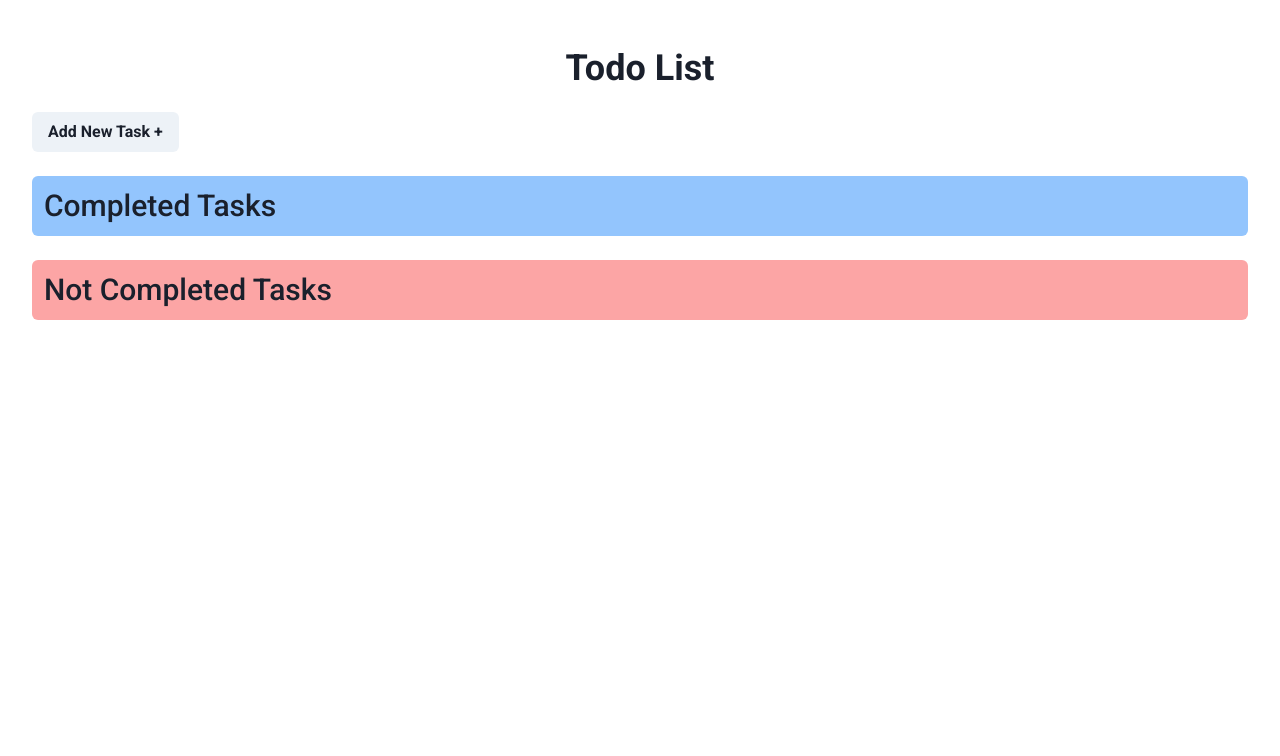
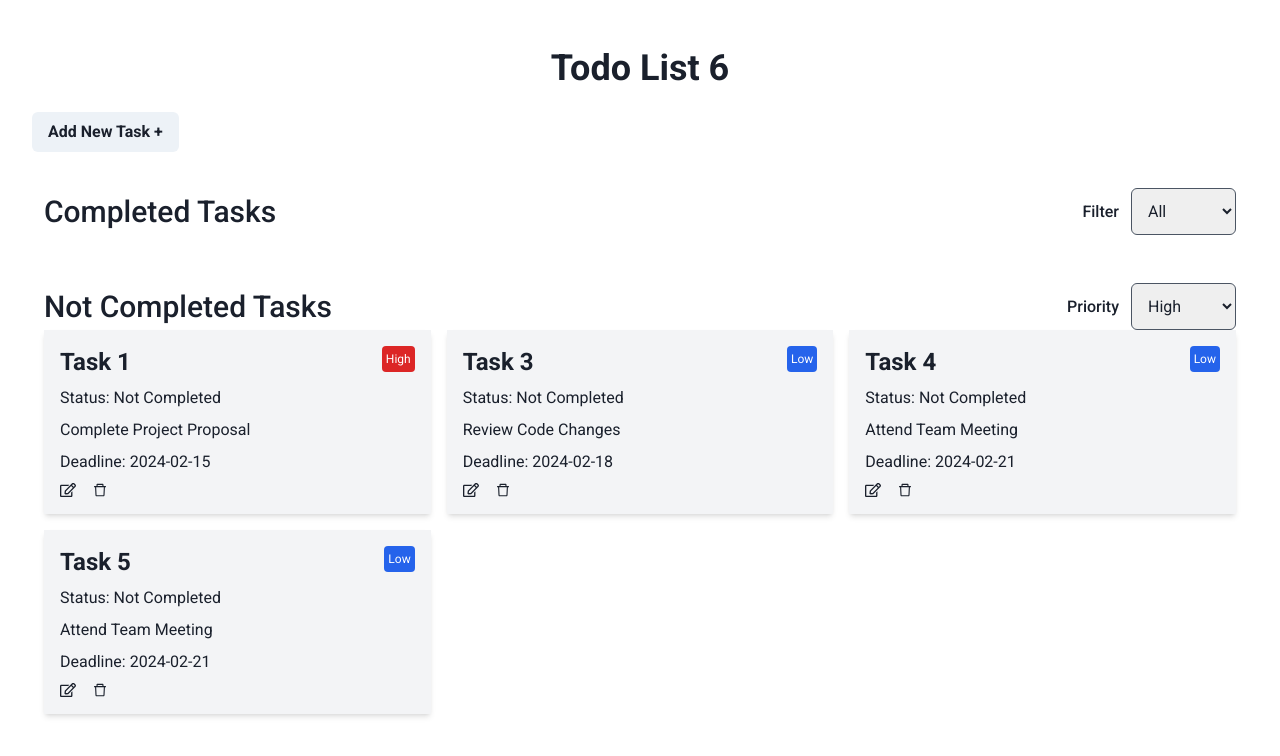
Before and after one commit to Foyez-Ahamed/todo-list-app, a React (Vite) app: page / in a window 1280 px wide. Shown: the top 756 px of the page. Built offline with nearby package versions, Linux system fonts and the light colour scheme.

Commit message:
added task edit functionality

```diff
--- a/src/App.jsx
+++ b/src/App.jsx
@@ -8,6 +8,7 @@ import { getLocalStorageSaveTasks } from "./localDB";
 function App() {
 
   const [allTasks, setAllTasks] = useState([]);
+  console.log(allTasks, "Home");
 
   let completed = allTasks.filter(task => task.isCompleted === true)
 
@@ -20,14 +21,14 @@ function App() {
 
   return (
     <div className="max-w-screen-xl mx-auto px-2 md:px-6 lg:px-8 lg:py-2 font-roboto">
-     <h1 className="text-4xl text-center font-bold mt-10">Todo List</h1>
+     <h1 className="text-4xl text-center font-bold mt-10">Todo List {allTasks.length}</h1>
      <NewTaskForm allTasks={allTasks} setAllTasks={setAllTasks}></NewTaskForm>
 
-     <div className="bg-blue-300 mt-6 p-3 rounded-md">
+     <div className="mt-6 p-3 rounded-md">
       <CompletedTasks completed={completed} allTasks={allTasks} setAllTasks={setAllTasks}></CompletedTasks>
      </div>
 
-     <div className="bg-red-300 mt-6 p-3 rounded-md">
+     <div className="mt-6 p-3 rounded-md">
       <NotCompletedTasks notCompleted={notCompleted} allTasks={allTasks} setAllTasks={setAllTasks}></NotCompletedTasks>
      </div>
     </div>
--- a/src/components/CompletedTasks.jsx
+++ b/src/components/CompletedTasks.jsx
@@ -1,14 +1,46 @@
+import { useState } from "react";
 import TaskCard from "./TaskCard";
 
+const CompletedTasks = ({ completed, allTasks, setAllTasks, x }) => {
 
-const CompletedTasks = ({completed, allTasks, setAllTasks}) => {
+   const [displayCompleted, setDisplayCompleted] = useState(completed)
+
+   const handleFilter = (e) => {
+      e.preventDefault();
+      console.log(e.target.value);
+    //   if(e.target.value === "high"){
+    //     const highValue =
+    //   }
+   }
+
+
   return (
     <div>
+      <div className="flex items-center gap-2 justify-between">
         <h1 className="text-3xl font-medium">Completed Tasks</h1>
+
+        <form className="flex items-center gap-3">
+          <label className="font-medium" htmlFor="Filter">
+            Filter
+          </label>
+          <select onChange={handleFilter} className="border border-gray-600 rounded-md p-3" id="Filter">
+            <option value="all">All</option>
+            <option value="high">High</option>
+            <option value="medium">Medium</option>
+            <option value="low">Low</option>
+          </select>
+        </form>
+
+      </div>
       <div className="grid grid-cols-1 md:grid-cols-2 lg:grid-cols-3 gap-4">
-                {
-                    completed.map(task => <TaskCard key={task.title} task={task} allTasks={allTasks} setAllTasks={setAllTasks}></TaskCard> )
-                }
+        {displayCompleted.map((task) => (
+          <TaskCard
+            key={task.title}
+            task={task}
+            allTasks={allTasks}
+            setAllTasks={setAllTasks}
+          ></TaskCard>
+        ))}
       </div>
     </div>
   );
--- a/src/components/EditTaskModal.jsx
+++ b/src/components/EditTaskModal.jsx
@@ -11,16 +11,9 @@ import {
   } from "@chakra-ui/react";
   import { useForm } from "react-hook-form";
 
-const EditTaskModal = ({isOpen, onOpen, onClose, title, description, deadline, isCompleted, priority, allTasks, setAllTasks}) => {
+const EditTaskModal = ({isOpen, onOpen, onClose, title, description, deadline, isCompleted, priority, handleEdit ,id}) => {
 
   const { register, handleSubmit, reset } = useForm();
-
-  const handleEdit = () => {
-    const eiditedTask = allTasks.find(task => !(task.title === title && task.description === description));
-    console.log(eiditedTask);
-    onClose();
-    reset();
-}
 
     return (
         <Modal
@@ -88,7 +81,7 @@ const EditTaskModal = ({isOpen, onOpen, onClose, title, description, deadline, i
                     className="border border-gray-600 rounded-md p-3"
                     id="status"
                     defaultValue={isCompleted ? "completed" : "notCompleted"}
-                    {...register("status", { required: true })}
+                    {...register("isCompleted", { required: true })}
                   >
                     <option value="notCompleted">Not Completed</option>
                     <option value="completed">Completed</option>
--- a/src/components/NewTaskForm.jsx
+++ b/src/components/NewTaskForm.jsx
@@ -22,7 +22,8 @@ const NewTaskForm = ({allTasks, setAllTasks}) => {
 
     const newTask = {
         ...data,
-        isCompleted : false
+        isCompleted : false,
+        id : allTasks.length
 
     };
     setAllTasks([...allTasks, newTask])
--- a/src/components/NotCompletedTasks.jsx
+++ b/src/components/NotCompletedTasks.jsx
@@ -1,17 +1,39 @@
 import TaskCard from "./TaskCard";
 
+const NotCompletedTasks = ({ notCompleted, allTasks, setAllTasks }) => {
+  return (
+    <div>
 
-const NotCompletedTasks = ({notCompleted, allTasks, setAllTasks}) => {
-    return (
-        <div>
-             <h1 className="text-3xl font-medium">Not Completed Tasks</h1>
-             <div className="grid grid-cols-1 md:grid-cols-2 lg:grid-cols-3 gap-4">
-                {
-                    notCompleted.map(task => <TaskCard key={task.title} task={task} allTasks={allTasks} setAllTasks={setAllTasks}></TaskCard> )
-                }
-            </div>
+      <div className="flex items-center gap-2 justify-between">
+        <h1 className="text-3xl font-medium">Not Completed Tasks</h1>
+
+        <div className="flex items-center gap-3">
+          <label className="font-medium" htmlFor="priority">
+            Priority
+          </label>
+          <select
+            className="border border-gray-600 rounded-md p-3"
+            id="priority"
+          >
+            <option value="high">High</option>
+            <option value="medium">Medium</option>
+            <option value="low">Low</option>
+          </select>
         </div>
-    );
+      </div>
+
+      <div className="grid grid-cols-1 md:grid-cols-2 lg:grid-cols-3 gap-4">
+        {notCompleted.map((task) => (
+          <TaskCard
+            key={task.title}
+            task={task}
+            allTasks={allTasks}
+            setAllTasks={setAllTasks}
+          ></TaskCard>
+        ))}
+      </div>
+    </div>
+  );
 };
 
 export default NotCompletedTasks;
--- a/src/components/TaskCard.jsx
+++ b/src/components/TaskCard.jsx
@@ -1,7 +1,7 @@
 
 import { FaRegEdit } from "react-icons/fa";
 import { AiOutlineDelete } from "react-icons/ai";
-import { deleteTaskFromDB } from "../localDB";
+import { deleteTaskFromDB, editTaskFromDB } from "../localDB";
 import EditTaskModal from "./EditTaskModal";
 import { useDisclosure } from "@chakra-ui/react";
 import Swal from "sweetalert2";
@@ -10,7 +10,7 @@ const TaskCard = ({task, allTasks, setAllTasks}) => {
 
     const { isOpen, onOpen, onClose } = useDisclosure();
 
-    const {title, description, deadline, isCompleted, priority} = task;
+    const {title, description, deadline, isCompleted, priority, id} = task;
 
     let priorityBg = "";
 
@@ -22,7 +22,7 @@ const TaskCard = ({task, allTasks, setAllTasks}) => {
         priorityBg = "bg-blue-600"
     }
 
-    const handleDelete = (tit, descrip) => {
+    const handleDelete = () => {
 
         Swal.fire({
             title: "Are you sure?",
@@ -34,19 +34,48 @@ const TaskCard = ({task, allTasks, setAllTasks}) => {
             confirmButtonText: "Yes, delete it!"
           }).then((result) => {
             if (result.isConfirmed) {
-                const tasksAfterRemove = allTasks.filter(task => !(task.title === tit && task.description === descrip));
+                const tasksAfterRemove = allTasks.filter(task => !(task.id === id));
                 setAllTasks(tasksAfterRemove);
-                deleteTaskFromDB(tit, descrip);
+                deleteTaskFromDB(id);
                 toast.success("Task deleted Successfully")
             }
           });
     }
 
+    const handleOpenModal = () => {
+        onOpen();
+    }
+
+    const handleEdit = (data) => {
+        // const eiditedTask = allTasks.find(task => (task.id === id));
+        console.log(data);
+        console.log(data.isCompleted);
+        const status = data.isCompleted === "completed" ? true : false
+        const dataWithId = { ...data, id, isCompleted : status };
+        console.log(dataWithId);
+
+        let editedTaskPosition = 0;
+
+        for(let i = 0; i < allTasks.length; i++){
+          if(id === allTasks[i].id){
+            editedTaskPosition = i
+          }
+        }
+        console.log(editedTaskPosition, "edited position");
+        let newAllTasks = [...allTasks];
+        newAllTasks[editedTaskPosition] = dataWithId;
+        console.log(newAllTasks, "varrible");
+        setAllTasks(newAllTasks);
+        console.log(allTasks, "state value");
+        editTaskFromDB(id, dataWithId)
+        onClose();
+    }
+
+
     return (
 
-
         <div>
-             <div className="p-4 flex flex-col gap-2 bg-orange-500 relative">
+             <div className="p-4 flex flex-col gap-2 bg-gray-100 shadow-md relative">
             <h3 className="font-semibold text-2xl capitalize">{title}</h3>
             <h4>Status: {isCompleted ? "completed" : "Not Completed"}</h4>
             <p className={`capitalize absolute right-4 top-4 p-1 ${priorityBg} rounded text-white text-[12px]`}>{priority}</p>
@@ -54,16 +83,16 @@ const TaskCard = ({task, allTasks, setAllTasks}) => {
             <p >Deadline: {deadline}</p>
             <div className="flex gap-4 items-center">
                <div>
-               <FaRegEdit onClick={onOpen}/>
+               <FaRegEdit onClick={handleOpenModal}/>
                </div>
                 <div>
-                <AiOutlineDelete onClick={() => handleDelete(title, description)} />
+                <AiOutlineDelete onClick={handleDelete}/>
                 </div>
                 </div>
 
         </div>
 
-         <EditTaskModal isOpen={isOpen} onOpen={onOpen} onClose={onClose} {...task} allTasks={allTasks} setAllTasks={setAllTasks}></EditTaskModal>
+         <EditTaskModal isOpen={isOpen} onOpen={onOpen} onClose={onClose} {...task} handleEdit={handleEdit}></EditTaskModal>
         </div>
     );
 };
--- a/src/localDB/index.js
+++ b/src/localDB/index.js
@@ -4,6 +4,59 @@ const getLocalStorageSaveTasks = () => {
    if(isExist){
     const saved = JSON.parse(isExist);
     previousSaved = saved;
+   } else {
+     previousSaved = [
+        {
+          id: 0,
+          title: 'Task 1',
+          description: 'Complete project proposal',
+          priority: 'high',
+          isCompleted: false,
+          deadline: '2024-02-15',
+        },
+        {
+          id: 1,
+          title: 'Task 2',
+          description: 'Prepare for presentation',
+          priority: 'medium',
+          isCompleted: true,
+          deadline: '2024-02-20',
+        },
+        {
+          id: 2,
+          title: 'Task 3',
+          description: 'Review code changes',
+          priority: 'low',
+          isCompleted: false,
+          deadline: '2024-02-18',
+        },
+
+        {
+          id: 3,
+          title: 'Task 3',
+          description: 'Test new features',
+          priority: 'high',
+          isCompleted: true,
+          deadline: '2024-02-17',
+        },
+        {
+          id: 4,
+          title: 'Task 4',
+          description: 'Attend team meeting',
+          priority: 'low',
+          isCompleted: false,
+          deadline: '2024-02-21',
+        },
+
+        {
+            id: 5,
+            title: 'Task 5',
+            description: 'Attend team meeting',
+            priority: 'low',
+            isCompleted: false,
+            deadline: '2024-02-21',
+          },
+      ]
    }
    return previousSaved;
 }
@@ -14,10 +67,26 @@ const addToDB = (newTask) => {
     localStorage.setItem("allTasks", JSON.stringify(previousTasks));
 };
 
-const deleteTaskFromDB = (title, description) => {
+const deleteTaskFromDB = (id) => {
     let previousTasks = getLocalStorageSaveTasks();
-    const tasksAfterRemove = previousTasks.filter(task => !(task.title === title && task.description === description));
+    const tasksAfterRemove = previousTasks.filter(task => !(task.id === id));
     localStorage.setItem("allTasks", JSON.stringify(tasksAfterRemove));
 }
 
-export { getLocalStorageSaveTasks, addToDB, deleteTaskFromDB };
+const editTaskFromDB = (id, task) => {
+    const previousTasks =  getLocalStorageSaveTasks();
+
+    let editedTaskPosition = 0;
+
+        for(let i = 0; i < previousTasks.length; i++){
+          if(id === previousTasks[i].id){
+            editedTaskPosition = i
+          }
+        }
+
+        let newAllTasks = [...previousTasks];
+        newAllTasks[editedTaskPosition] = task;
+        localStorage.setItem("allTasks", JSON.stringify(newAllTasks));
+}
+
+export { getLocalStorageSaveTasks, addToDB, deleteTaskFromDB, editTaskFromDB };
```
Lines whose indentation alone changed are shown as unchanged.
